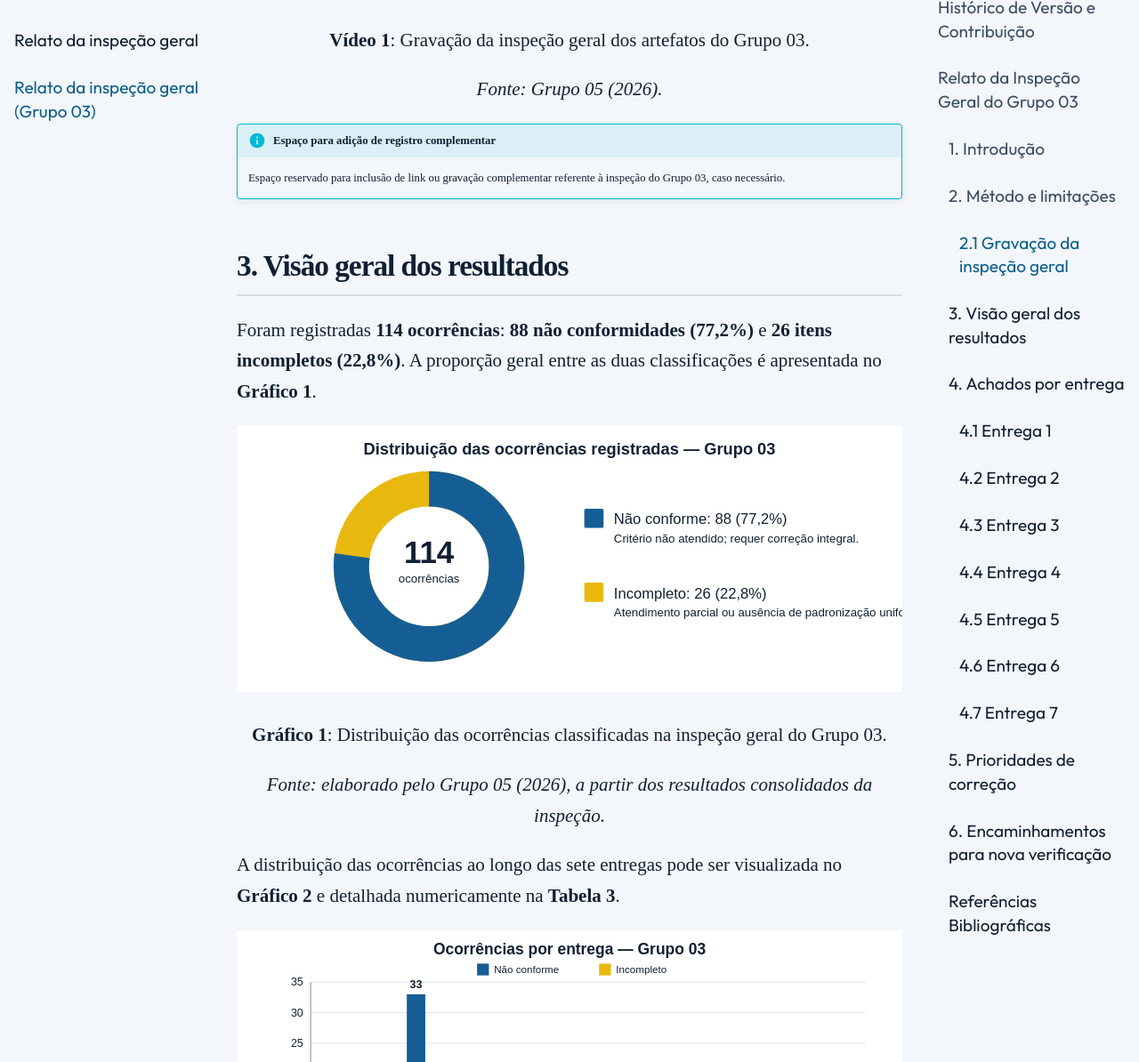
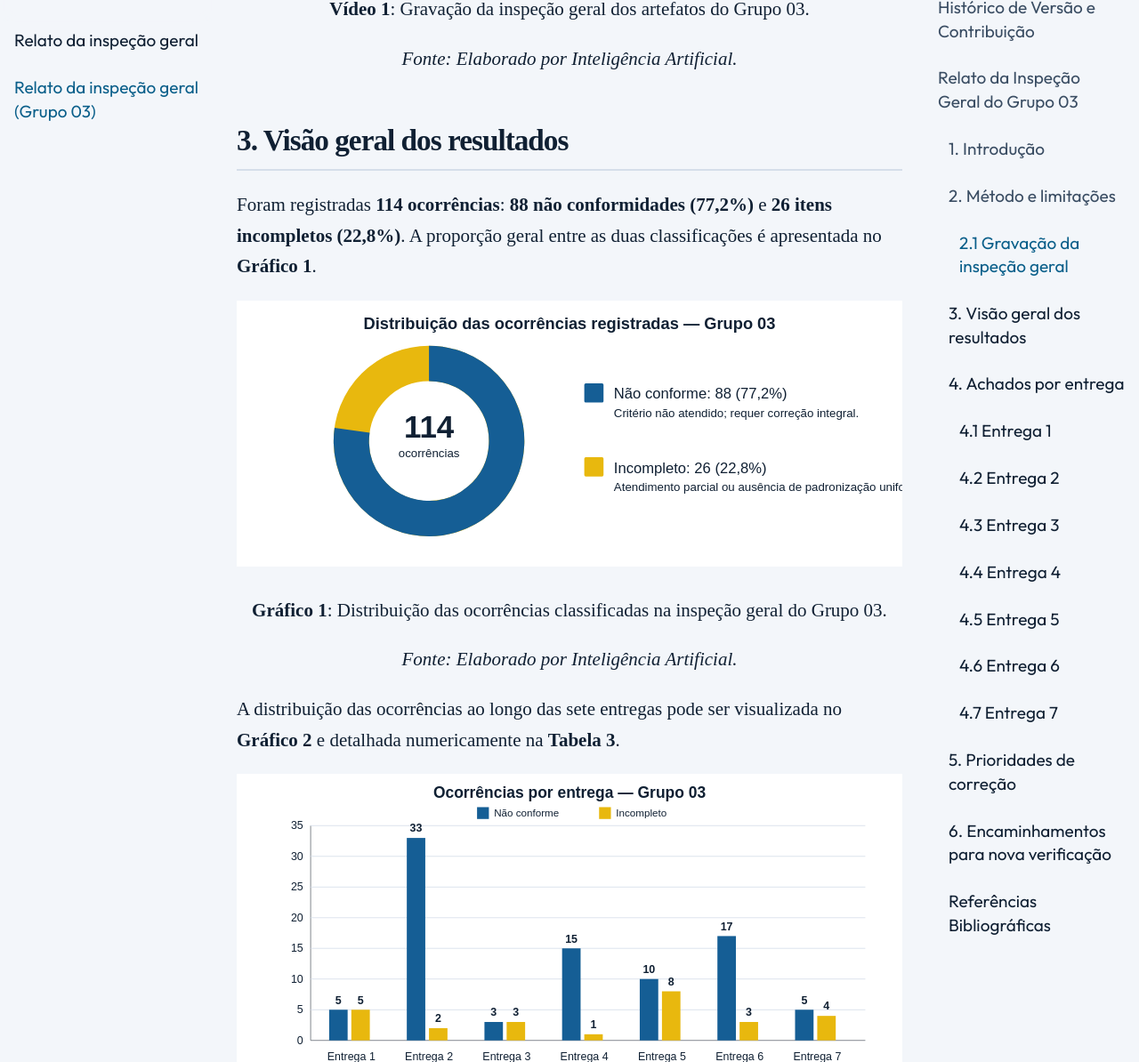
Before and after one commit to Interacao-Humano-Computador/2026.2-Grupo05, an MkDocs documentation site: the page built from docs/entrega-final/inspecao-geral-grupo03.md, in a window 1280 px wide and 1400 px high, scrolled down 3616 px, cut to the strip 206-1400 px from the top of the window. Shown: the whole strip at 89% size. Built offline with MkDocs 1.6.1 and Material for MkDocs 9.7.7, drawn with Linux system fonts in a browser that asks for light colours; comment, search, counter and statistics services are not loaded; some of the changed text lies outside the part shown.

Commit message:
docs: correções finais no documento que relata a inspeção geral do grupo -1

```diff
--- a/docs/entrega-final/inspecao-geral-grupo03.md
+++ b/docs/entrega-final/inspecao-geral-grupo03.md
@@ -29,7 +29,7 @@ A inspeção geral foi conduzida por entrega, comparando os artefatos publicados
 | **Incompleto** | O critério foi atendido apenas em parte ou não foi atendido de maneira uniforme pelos artefatos da entrega. | Completar ou padronizar os artefatos antes da nova verificação. |
 
 <div align="center">
-<p><em>Fonte: elaborado pelo Grupo 05 (2026).</em></p>
+<p><em>Fonte: Elaborado por Inteligência Artificial.</em></p>
 </div>
 
 A inspeção contou com a participação dos três integrantes designados para a atividade, conforme detalhado na **Tabela 2**.
@@ -45,7 +45,7 @@ A inspeção contou com a participação dos três integrantes designados para a
 | [Igor Dantas](https://github.com/IgorDARAUJO) | Inspetor e revisor | 23/11/2026, às 22h |
 
 <div align="center">
-<p><em>Fonte: elaborado pelo Grupo 05 (2026), a partir da sessão de inspeção realizada em 23/11/2026.</em></p>
+<p><em>Fonte: Elaborado por Inteligência Artificial.</em></p>
 </div>
 
 Como critério de consolidação, nas fases com múltiplos artefatos correlatos, quando parte dos documentos atende ao critério e ao menos um apresenta lacuna, o resultado foi registrado como **Incompleto**. Para facilitar a leitura, faixas contíguas de critérios com a mesma classificação e a mesma causa (como `G1–G15` e `G21–G30` na Entrega 2, ou `G8–G14` e `G15–G21` na Entrega 6) aparecem agrupadas nas tabelas de achados com a indicação da quantidade de itens entre parênteses, sendo cada critério contabilizado individualmente nos totais quantitativos.
@@ -60,12 +60,8 @@ O registro audiovisual da inspeção geral do Grupo 03 está disponível em [You
 
 <div align="center">
 <p><strong>Vídeo 1</strong>: Gravação da inspeção geral dos artefatos do Grupo 03.</p>
-<p><em>Fonte: Grupo 05 (2026).</em></p>
+<p><em>Fonte: Elaborado por Inteligência Artificial.</em></p>
 </div>
-
-<!-- Espaço reservado para adicionar gravação complementar ou links adicionais da inspeção do Grupo 03 -->
-!!! info "Espaço para adição de registro complementar"
-    Espaço reservado para inclusão de link ou gravação complementar referente à inspeção do Grupo 03, caso necessário.
 
 ## 3. Visão geral dos resultados
 
@@ -76,7 +72,7 @@ Foram registradas **114 ocorrências**: **88 não conformidades (77,2%)** e **26
 ![Gráfico de distribuição das ocorrências da inspeção geral do Grupo 03](../assets/images/inspecoes/inspecao-geral-grupo03-distribuicao.svg)
 
 <p><strong>Gráfico 1</strong>: Distribuição das ocorrências classificadas na inspeção geral do Grupo 03.</p>
-<p><em>Fonte: elaborado pelo Grupo 05 (2026), a partir dos resultados consolidados da inspeção.</em></p>
+<p><em>Fonte: Elaborado por Inteligência Artificial.</em></p>
 
 </div>
 
@@ -87,7 +83,7 @@ A distribuição das ocorrências ao longo das sete entregas pode ser visualizad
 ![Gráfico de ocorrências por entrega — Grupo 03](../assets/images/inspecoes/inspecao-geral-grupo03-por-entrega.svg)
 
 <p><strong>Gráfico 2</strong>: Quantidade de ocorrências não conformes e incompletas por entrega do Grupo 03.</p>
-<p><em>Fonte: elaborado pelo Grupo 05 (2026), a partir dos resultados consolidados da inspeção.</em></p>
+<p><em>Fonte: Elaborado por Inteligência Artificial.</em></p>
 
 </div>
 
@@ -107,7 +103,7 @@ A distribuição das ocorrências ao longo das sete entregas pode ser visualizad
 | **Total** | **88** | **26** | **114** |
 
 <div align="center">
-<p><em>Fonte: elaborado pelo Grupo 05 (2026), a partir dos resultados consolidados da inspeção.</em></p>
+<p><em>Fonte: Elaborado por Inteligência Artificial.</em></p>
 </div>
 
 ## 4. Achados por entrega
@@ -133,7 +129,7 @@ Os achados identificados na inspeção dos artefatos da Entrega 1 estão consoli
 | [G5](../verificacao/v2/verif1.md) | Não conforme | O Processo de Design não relaciona as entregas do projeto aos três níveis de design de Mayhew. | Explicitar o vínculo entre as entregas e os três níveis de design previstos no processo adotado. |
 | [G6](../verificacao/v2/verif1.md) | Não conforme | O Processo de Design não prevê ciclos de avaliação e reprojeto até o alcance das metas de usabilidade. | Documentar os ciclos iterativos de avaliação e reprojeto com registro das decisões de design. |
 
-<div align="center"><p><em>Fonte: elaborado pelo Grupo 05 (2026), com base na Lista de Verificação da Entrega 1.</em></p></div>
+<div align="center"><p><em>Fonte: Elaborado por Inteligência Artificial.</em></p></div>
 
 ### 4.2 Entrega 2
 
@@ -157,7 +153,7 @@ Os achados identificados na inspeção dos artefatos da Entrega 2 estão consoli
 | [G21–G25](../verificacao/v2/verif2.md) *(5 critérios)* | Não conforme | Os aspectos éticos de pesquisa envolvendo pessoas (assinatura do TCLE, anonimato, autonomia, prevenção de viés e beneficência) não foram efetivados, pois as entrevistas não foram realizadas. | Aplicar o TCLE e garantir a execução dos procedimentos éticos durante a realização das entrevistas. |
 | [G26–G30](../verificacao/v2/verif2.md) *(5 critérios)* | Não conforme | A técnica de entrevista (roteiro, perguntas abertas/fechadas, estruturação, aplicação individual e treinamento do entrevistador) não foi aplicada, pois as entrevistas não foram realizadas. | Planejar, preparar o roteiro e conduzir as entrevistas conforme os critérios metodológicos definidos. |
 
-<div align="center"><p><em>Fonte: elaborado pelo Grupo 05 (2026), com base na Lista de Verificação da Entrega 2.</em></p></div>
+<div align="center"><p><em>Fonte: Elaborado por Inteligência Artificial.</em></p></div>
 
 ### 4.3 Entrega 3
 
@@ -174,7 +170,7 @@ Os achados identificados na inspeção dos artefatos da Entrega 3 estão consoli
 | [C14](../verificacao/v2/verif3.md) | Não conforme | Não é apresentada a razão da seleção das metas de usabilidade definidas para o projeto. | Justificar a escolha de cada meta de usabilidade com base no contexto e nos usuários do projeto. |
 | [C15](../verificacao/v2/verif3.md) | Incompleto | O Guia de Estilo está incompleto quanto à documentação, referência bibliográfica e foto da fonte. | Completar a estrutura do Guia de Estilo e incluir referência e recorte da fonte. |
 
-<div align="center"><p><em>Fonte: elaborado pelo Grupo 05 (2026), com base na Lista de Verificação da Entrega 3.</em></p></div>
+<div align="center"><p><em>Fonte: Elaborado por Inteligência Artificial.</em></p></div>
 
 ### 4.4 Entrega 4
 
@@ -201,7 +197,7 @@ Os achados identificados na inspeção dos artefatos da Entrega 4 estão consoli
 | [G23](../verificacao/v2/verif4.md) | Não conforme | O planejamento não define o perfil e a quantidade de participantes com justificativa. | Definir perfil, quantidade de participantes e justificativa metodológica. |
 | [G25](../verificacao/v2/verif4.md) | Não conforme | O planejamento não especifica os limites de duração previstos para as tarefas e para a sessão completa. | Estabelecer o tempo estimado por tarefa e a duração total da sessão. |
 
-<div align="center"><p><em>Fonte: elaborado pelo Grupo 05 (2026), com base na Lista de Verificação da Entrega 4.</em></p></div>
+<div align="center"><p><em>Fonte: Elaborado por Inteligência Artificial.</em></p></div>
 
 ### 4.5 Entrega 5
 
@@ -230,7 +226,7 @@ Os achados identificados na inspeção dos artefatos da Entrega 5 estão consoli
 | [G18](../verificacao/v2/verif5.md) | Incompleto | O sumário dos dados coletados no relato está incompleto quanto ao uso de tabelas ou gráficos. | Consolidar o sumário quantitativo e qualitativo dos dados com tabelas ou gráficos. |
 | [G23](../verificacao/v2/verif5.md) | Não conforme | O relato não compara o desempenho e as falas dos participantes com os caminhos previstos nos modelos de tarefa. | Comparar os resultados observados com os caminhos modelados (HTA, CTT ou GOMS). |
 
-<div align="center"><p><em>Fonte: elaborado pelo Grupo 05 (2026), com base na Lista de Verificação da Entrega 5.</em></p></div>
+<div align="center"><p><em>Fonte: Elaborado por Inteligência Artificial.</em></p></div>
 
 ### 4.6 Entrega 6
 
@@ -249,7 +245,7 @@ Os achados identificados na inspeção dos artefatos da Entrega 6 estão consoli
 | [G8–G14](../verificacao/v2/verif6.md) *(7 critérios)* | Não conforme | O planejamento do relato da avaliação do protótipo de alta fidelidade não contempla os itens requeridos (objetivos/escopo/método, participantes/avaliadores, resumo por tarefa, interpretação, consolidação, lista de problemas e limitações/reprojeto). | Elaborar e publicar integralmente o planejamento do relato da avaliação do protótipo de alta fidelidade. |
 | [G15–G21](../verificacao/v2/verif6.md) *(7 critérios)* | Não conforme | O relato dos resultados da avaliação do protótipo de papel não atende aos itens verificados (objetivos/método, avaliadores/participantes, tarefas, problemas corrigidos, problemas não corrigidos com prioridade, sugestões e anotações de observação). | Publicar ou completar integralmente o relato dos resultados da avaliação do protótipo de papel. |
 
-<div align="center"><p><em>Fonte: elaborado pelo Grupo 05 (2026), com base na Lista de Verificação da Entrega 6.</em></p></div>
+<div align="center"><p><em>Fonte: Elaborado por Inteligência Artificial.</em></p></div>
 
 ### 4.7 Entrega 7
 
@@ -269,7 +265,7 @@ Os achados identificados na inspeção dos artefatos da Entrega 7 estão consoli
 | [G11](../verificacao/v2/verif7.md) | Não conforme | O relato não compara os resultados da alta fidelidade com os obtidos na avaliação do protótipo de papel. | Incluir comparação explícita entre os problemas resolvidos e pendentes desde o protótipo de papel. |
 | [G15](../verificacao/v2/verif7.md) | Não conforme | O relato não verifica o atingimento das metas de usabilidade definidas na Entrega 3 frente às faixas inaceitável, aceitável e ideal. | Comparar os indicadores medidos na avaliação com as faixas definidas nas metas de usabilidade. |
 
-<div align="center"><p><em>Fonte: elaborado pelo Grupo 05 (2026), com base na Lista de Verificação da Entrega 7.</em></p></div>
+<div align="center"><p><em>Fonte: Elaborado por Inteligência Artificial.</em></p></div>
 
 ## 5. Prioridades de correção
 
@@ -287,7 +283,7 @@ Os achados evidenciam cinco frentes principais de correção para o Grupo 03, pr
 | 4 | Relato de alta fidelidade e metas de usabilidade | E7 G5–G6, G8, G10–G11, G15 | Fecha o ciclo avaliativo comparando o protótipo de alta fidelidade ao de papel e às metas da Entrega 3. |
 | 5 | Planejamento, Processo de Design e Guia de Estilo | E1 PG3–PG4, C1, G2, G5–G6; E3 C13–C15 | Consolida a base conceitual do projeto, o cronograma planejado e as diretrizes do Guia de Estilo. |
 
-<div align="center"><p><em>Fonte: elaborado pelo Grupo 05 (2026), a partir da recorrência e do impacto dos critérios inspecionados.</em></p></div>
+<div align="center"><p><em>Fonte: Elaborado por Inteligência Artificial.</em></p></div>
 
 ## 6. Encaminhamentos para nova verificação
 
```
